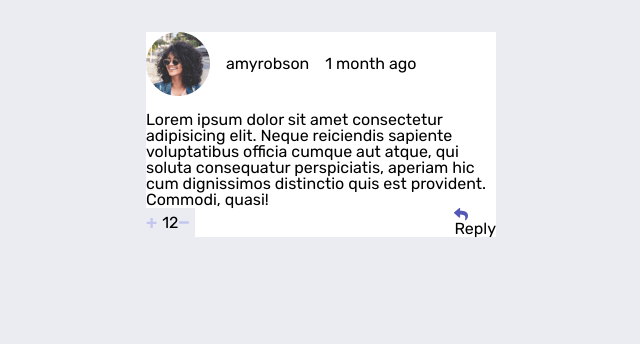
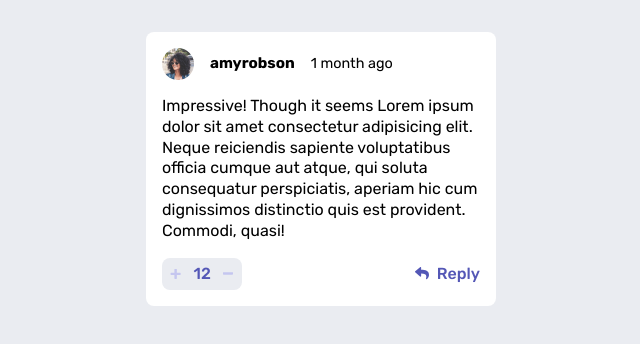
Before and after one commit to Fola-Joe/interactive-comments-section, a React (Vite) app: page / in a window 1280 px wide. Shown: the top 344 px of the page, without its empty margins (319-959 px from the left). Built offline with nearby package versions, Linux system fonts and the light colour scheme.

Commit message:
Comment section updated

```diff
--- a/src/App.jsx
+++ b/src/App.jsx
@@ -1,11 +1,11 @@
 import './App.css';
-import Comment from './Comment';
+import CommentList from './CommentList';
 
 function App() {
 
   return (
     <div className="App-main">
-      <Comment />
+      <CommentList />
     </div>
   )
 }
--- a/src/Comment.css
+++ b/src/Comment.css
@@ -1,11 +1,24 @@
 .Comment {
     background-color: hsl(0, 0%, 100%);
+    padding-top: 1rem;
+    margin-top: 1rem;
+    border-radius: 0.5rem;
 }
 .comment-top {
     display: flex;
     align-items: center;
     gap: 1rem;
-    margin-bottom: 1rem;
+    margin: 0 1rem 1rem;
+}
+.comment-top img {
+    width: 2rem;
+}
+.comment-top h1 {
+    font-weight: 700;
+    font-size: 0.95rem;
+}
+.comment-top h2 {
+    font-size: 0.9rem;
 }
 .comment-bottom {
     display: flex;
@@ -14,6 +27,25 @@
 .vote-section {
     background-color: hsl(223, 19%, 93%);
     display: grid;
-    grid-template-columns: 1fr 1fr 1fr;
+    grid-template-columns: 1fr 1.5fr 1fr;
+    gap: 0.75rem;
     align-items: center;
+    margin: 1rem;
+    padding: 0.5rem;
+    border-radius: 0.5rem;
+    color: hsl(238, 40%, 52%);
+    font-weight: 500;
 }
+.reply-section {
+    margin: 1rem;
+    display: flex;
+    align-items: center;
+    gap: 0.5rem;
+    font-weight: 500;
+    color: hsl(238, 40%, 52%);
+}
+.plus, .minus {cursor: pointer;}
+.comment-writeup {
+    margin-left: 1rem;
+    line-height: 1.3;
+}
--- a/src/Comment.jsx
+++ b/src/Comment.jsx
@@ -9,7 +9,7 @@ export default function Comment() {
                 <h2>1 month ago</h2>
             </section>
             <p className="comment-writeup">
-                Lorem ipsum dolor sit amet consectetur adipisicing elit.
+                Impressive! Though it seems Lorem ipsum dolor sit amet consectetur adipisicing elit.
                 Neque reiciendis sapiente voluptatibus officia cumque aut atque,
                 qui soluta consequatur perspiciatis, aperiam hic cum dignissimos
                 distinctio quis est provident. Commodi, quasi!
--- /dev/null
+++ b/src/CommentList.jsx
@@ -0,0 +1,11 @@
+import Comment from "./Comment";
+import data from "./data.json";
+
+export default function CommentList() {
+
+    return (
+        <div className="CommentList">
+            <Comment />
+        </div>
+    )
+}
```
Also changed, not shown: src/data.json (renamed from data.json).
